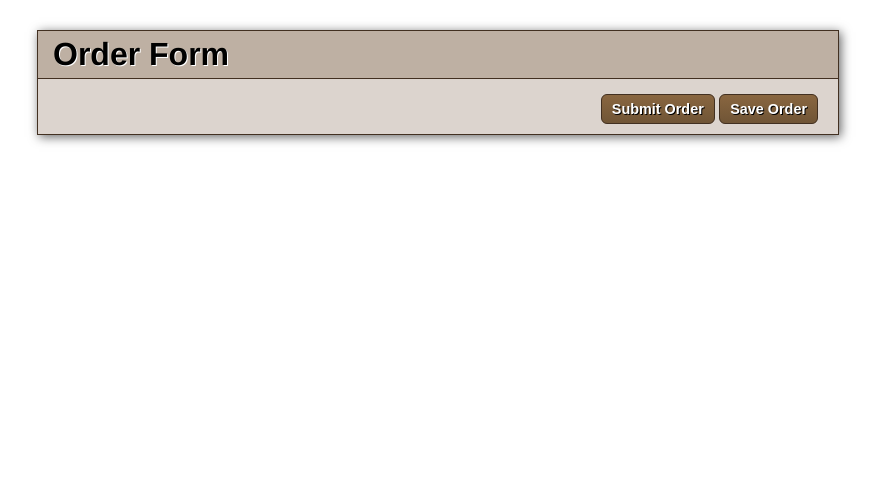
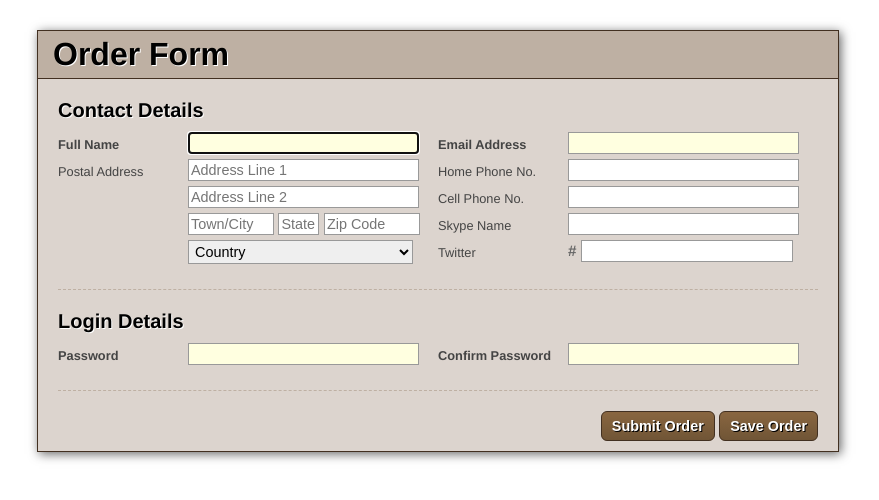
Before and after one commit to mlybrand/html5, a plain HTML site: page ch2/index.html in a window 1280 px wide. Shown: the whole page, without its empty margins (202-1081 px from the left). Drawn offline with Linux system fonts and the light colour scheme.

Commit message:
added contact and login sections

```diff
--- a/ch2/index.html
+++ b/ch2/index.html
@@ -11,6 +11,84 @@
     <form name="order" method="post" action="/submit">
         <h1>Order Form</h1>
 
+        <fieldset>
+            <legend>Contact Details</legend>
+            <ul>
+                <li>
+                    <label class="required">
+                        <div>Full Name</div>
+                        <input type="text" name="name" required autofocus>
+                    </label>
+                </li>
+                <li>
+                    <label class="required">
+                        <div>Email Address</div>
+                        <input type="email" name="email" required>
+                    </label>
+                </li>
+                <li>
+                    <label>
+                        <div>Postal Address</div>
+                        <input type="text" name="address1" placeholder="Address Line 1">
+                    </label>
+                    <div>&nbsp;</div>
+                    <input type="text" name="address2" placeholder="Address Line 2">
+                    <div>&nbsp;</div>
+                    <input type="text" name="city" class="city" placeholder="Town/City">
+                    <input type="text" name="state" class="state" placeholder="State">
+                    <input type="text" name="zip" class="zip" placeholder="Zip Code">
+                    <div>&nbsp;</div>
+                    <select name="country">
+                        <option value="0">Country</option>
+                        <option value="US">United States</option>
+                        <option value="CA">Canada</option>
+                    </select>
+                </li>
+                <li>
+                    <label>
+                        <div>Home Phone No.</div>
+                        <input type="tel" name="homephone">
+                    </label>
+                </li>
+                <li>
+                    <label>
+                        <div>Cell Phone No.</div>
+                        <input type="tel" name="cellphone">
+                    </label>
+                </li>
+                <li>
+                    <label>
+                        <div>Skype Name</div>
+                        <input type="text" name="skype">
+                    </label>
+                </li>
+                <li>
+                    <label>
+                        <div>Twitter</div>
+                        <span class="twitter_prefix">#</span>
+                        <input type="text" name="twitter" class="twitter">
+                    </label>
+                </li>
+            </ul>
+        </fieldset>
+        <fieldset>
+            <legend>Login Details</legend>
+            <ul>
+                <li>
+                    <label class="required">
+                        <div>Password</div>
+                        <input type="password" name="password" required>
+                    </label>
+                </li>
+                <li>
+                    <label class="required">
+                        <div>Confirm Password</div>
+                        <input type="password" name="confirm_password" required>
+                    </label>
+                </li>
+            </ul>
+        </fieldset>
+
         <div class="buttons">
             <input type="submit" value="Submit Order">
             <input type="submit" id="saveOrder" value="Save Order">
```
